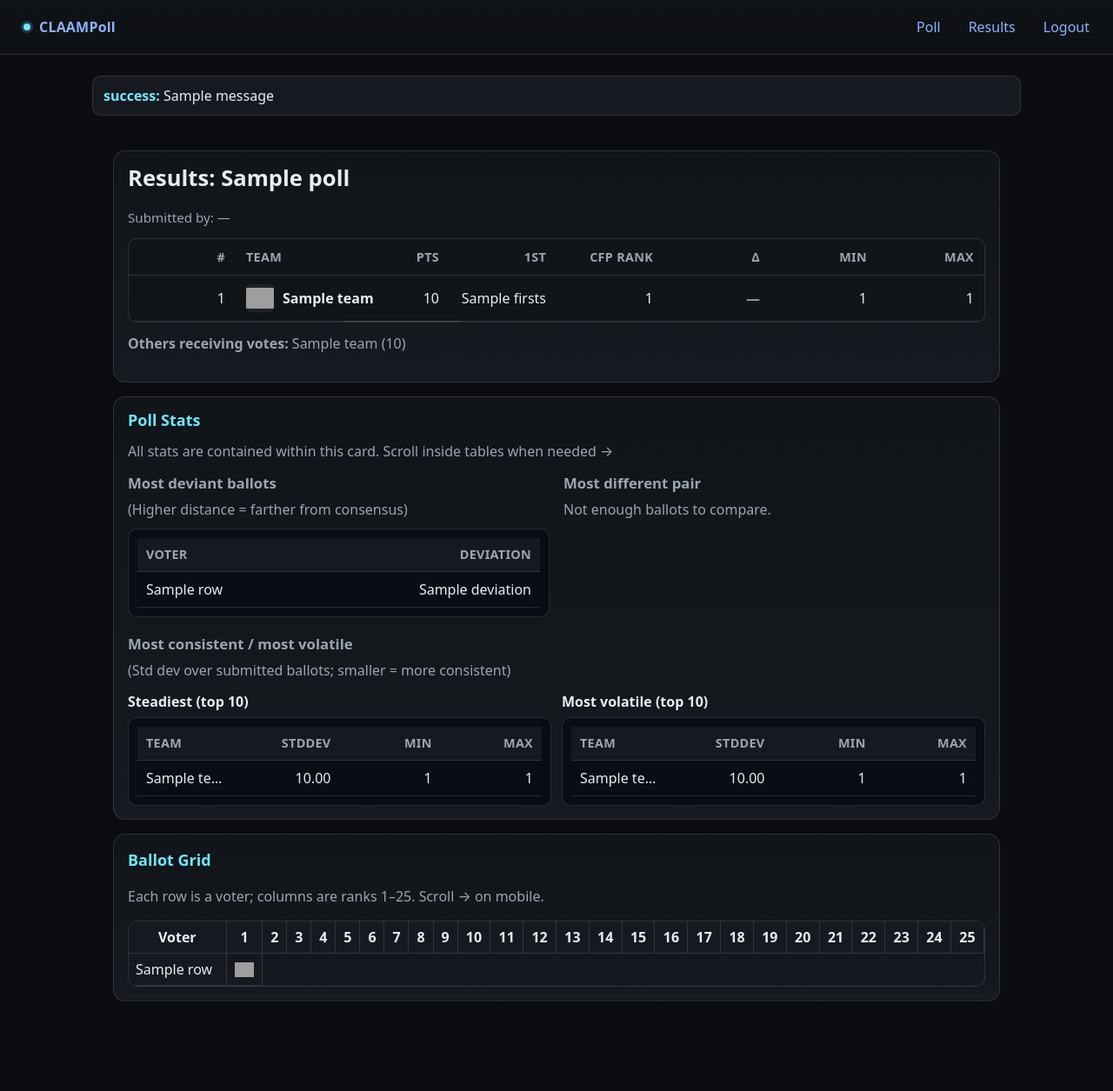
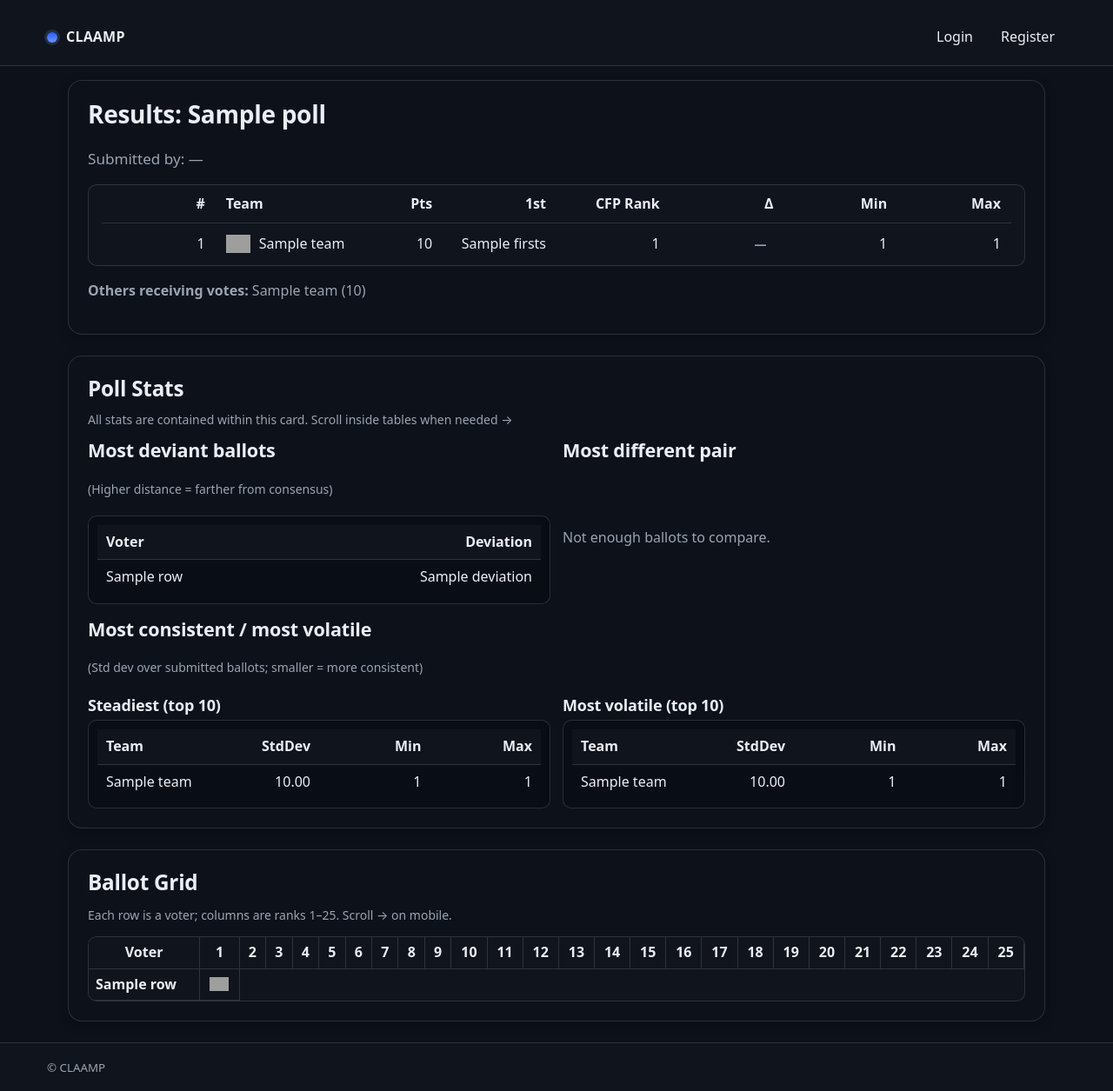
Before and after one commit to ahicks5/claamp-poll, a Flask app: template templates/poll_results.html in a window 1280 px wide. Shown: the whole page at 87% size. Run offline with Flask 3, Linux system fonts and the light colour scheme; the template is opened without the code that fills it: most values are stand-ins (such as "Sample title", 1, 10 or a date in 2020); one stand-in notice (Sample message) is shown; grey boxes are pictures that could not be loaded.

Commit message:
first commit

```diff
--- /dev/null
+++ b/static/css/app.css
@@ -0,0 +1,310 @@
+/* ==========================================================================
+   CLAAMP • Mobile-first design system
+   - Color tokens
+   - Base / typography
+   - Layout containers
+   - Cards & surfaces
+   - Buttons & inputs
+   - Tables (scrollable)
+   - Utilities
+   - Motion & micro-interactions
+   ========================================================================== */
+
+/* ---------- 1) Tokens ---------------------------------------------------- */
+:root{
+  /* palette (dark-first; adjusts via @media color-scheme) */
+  --bg: #0c111a;
+  --bg-2: #0e1420;
+  --panel-1: #0e1420;
+  --panel-2: #101826;
+  --panel-3: #151d2d;
+
+  --fg: #eaeef7;
+  --fg-muted: #a8b2c6;
+  --line: #2b364c;
+  --line-soft: #22314a;
+
+  --brand: #7aa2ff;
+  --brand-2: #94b4ff;
+  --ok: #34d399;
+  --warn: #f59e0b;
+  --bad: #ef4444;
+
+  /* spacing scale */
+  --space-1: 4px;
+  --space-2: 8px;
+  --space-3: 12px;
+  --space-4: 16px;
+  --space-5: 20px;
+  --space-6: 24px;
+  --space-7: 28px;
+  --space-8: 32px;
+  --radius-1: 8px;
+  --radius-2: 12px;
+  --radius-3: 16px;
+  --shadow-1: 0 4px 14px rgba(0,0,0,.18);
+  --shadow-2: 0 10px 30px rgba(0,0,0,.22);
+
+  /* type */
+  --fs-0: clamp(12px, 0.82rem, 14px);
+  --fs-1: clamp(14px, 0.9rem, 15px);
+  --fs-2: clamp(15px, 1.0rem, 16px);
+  --fs-3: clamp(16px, 1.05rem, 18px);
+  --fs-4: clamp(18px, 1.25rem, 22px);
+  --fs-5: clamp(20px, 1.5rem, 26px);
+  --fs-6: clamp(24px, 1.9rem, 32px);
+
+  --tap-min: 44px; /* Apple HIG minimum */
+}
+
+/* Light mode tweaks */
+@media (prefers-color-scheme: light) {
+  :root{
+    --bg: #ffffff;
+    --bg-2: #f8fafc;
+    --panel-1: #ffffff;
+    --panel-2: #ffffff;
+    --panel-3: #f4f7fb;
+
+    --fg: #0e1320;
+    --fg-muted: #50607a;
+    --line: #e5e9f2;
+    --line-soft: #eef2f8;
+
+    --brand: #275efe;
+    --brand-2: #6e95ff;
+  }
+}
+
+/* Respect safe areas */
+:root {
+  --inset-top: env(safe-area-inset-top);
+  --inset-right: env(safe-area-inset-right);
+  --inset-bottom: env(safe-area-inset-bottom);
+  --inset-left: env(safe-area-inset-left);
+}
+
+/* ---------- 2) Base / typography ---------------------------------------- */
+* { box-sizing: border-box; }
+html, body { background: var(--bg); color: var(--fg); }
+body { text-rendering: optimizeLegibility; -webkit-font-smoothing: antialiased; }
+a { color: var(--brand); text-decoration: none; }
+a:hover { text-decoration: underline; }
+.muted { color: var(--fg-muted); }
+.small { font-size: var(--fs-0); }
+
+h1 { font-size: var(--fs-6); line-height: 1.1; margin: 0 0 var(--space-4); letter-spacing: -0.01em; }
+h2 { font-size: var(--fs-5); line-height: 1.15; margin: 0 0 var(--space-3); }
+h3 { font-size: var(--fs-4); line-height: 1.2; margin: 0 0 var(--space-2); }
+h4 { font-size: var(--fs-3); line-height: 1.25; margin: 0 0 var(--space-2); }
+
+/* ---------- 3) Layout ---------------------------------------------------- */
+.site-header {
+  position: sticky; top: 0; z-index: 50;
+  background: var(--panel-2);
+  border-bottom: 1px solid var(--line);
+  padding-top: calc(var(--space-2) + var(--inset-top, 0px));
+}
+.site-header__inner{
+  max-width: var(--app-max);
+  margin: 0 auto;
+  display: flex; align-items: center;
+  gap: var(--space-3);
+  padding: var(--space-2) var(--space-3);
+}
+.brand{ display:flex; align-items:center; gap:10px; font-weight: 600; color: var(--fg); }
+.brand:hover{ text-decoration: none; opacity:.95; }
+.brand__dot{ width: 12px; height: 12px; border-radius: 999px; background: linear-gradient(180deg,var(--brand),var(--brand-2)); box-shadow: 0 0 0 3px rgba(122,162,255,.18); }
+.brand__text{ letter-spacing: .2px; }
+
+.nav-toggle{
+  width: var(--tap-min); height: var(--tap-min);
+  border: 1px solid var(--line); border-radius: var(--radius-2);
+  background: var(--panel-3);
+  display: grid; place-items: center;
+}
+.nav-toggle__bar{
+  width: 22px; height: 2px; background: var(--fg); position: relative; display:block;
+}
+.nav-toggle__bar::before, .nav-toggle__bar::after{
+  content:""; position:absolute; left:0; right:0; height:2px; background:var(--fg);
+}
+.nav-toggle__bar::before{ top: -7px; } .nav-toggle__bar::after{ top: 7px; }
+
+.site-nav{ display:none; }
+.site-nav.open{ display:block; }
+.site-nav__list{ list-style:none; margin:0; padding: var(--space-2) 0 0 0; display:grid; gap:2px; }
+.site-nav__link{
+  display:block; padding: 12px 10px; border-radius: 10px; color: var(--fg);
+  border: 1px solid transparent;
+}
+.site-nav__link:hover{ background: var(--panel-3); border-color: var(--line); text-decoration:none; }
+
+@media (min-width: 840px){
+  .nav-toggle{ display:none; }
+  .site-nav{ display:block; margin-left:auto; }
+  .site-nav__list{ display:flex; gap: 6px; padding: 0; }
+  .site-nav__link{ padding: 10px 12px; }
+}
+
+.site-main{
+  max-width: var(--app-max);
+  margin: 0 auto;
+  padding: var(--space-4) var(--space-3) calc(var(--space-6) + var(--inset-bottom, 0px)) var(--space-3);
+}
+
+.site-footer{
+  border-top: 1px solid var(--line);
+  background: var(--panel-2);
+}
+.site-footer__inner{
+  max-width: var(--app-max); margin: 0 auto;
+  padding: var(--space-4) var(--space-3);
+}
+
+/* Containers & stacks */
+.container{ max-width: 100%; }
+.card{
+  background: var(--panel-1);
+  border: 1px solid var(--line);
+  border-radius: var(--radius-3);
+  padding: clamp(14px, 3.5vw, 22px);
+  box-shadow: var(--shadow-1);
+}
+.stack{ display: grid; gap: var(--space-3); }
+.split{ display:grid; gap: var(--space-3); }
+@media (min-width: 900px){ .split{ grid-template-columns: 1fr 1fr; } }
+
+/* ---------- 4) Buttons & Inputs ---------------------------------------- */
+.btn{
+  display:inline-flex; align-items:center; justify-content:center;
+  min-height: var(--tap-min);
+  padding: 0 14px;
+  border-radius: 999px;
+  border: 1px solid var(--line);
+  background: var(--panel-3);
+  color: var(--fg); cursor: pointer;
+  transition: transform .12s ease, background .2s ease, border-color .2s ease, box-shadow .2s ease;
+  will-change: transform;
+}
+.btn:hover{ background: linear-gradient(180deg, var(--panel-3), #1a2334); border-color: var(--line-soft); text-decoration:none; }
+.btn:active{ transform: translateY(1px) scale(.99); }
+.btn:focus-visible{ outline: 2px solid color-mix(in oklab, var(--brand), #fff 25%); outline-offset: 2px; }
+.btn.sm{ min-height: 36px; padding: 0 12px; border-radius: 12px; }
+
+.btn-primary{
+  border-color: transparent;
+  background: linear-gradient(180deg, var(--brand), var(--brand-2));
+  color: #081229; box-shadow: 0 6px 18px rgba(122,162,255,.25);
+}
+.btn-ghost{
+  background: transparent;
+  border-color: var(--line);
+}
+
+.label{ font-size: var(--fs-1); color: var(--fg-muted); }
+.input, input[type="text"], input[type="email"], input[type="password"], input[type="number"], select, textarea{
+  width: 100%;
+  min-height: var(--tap-min);
+  padding: 10px 12px;
+  color: var(--fg);
+  background: var(--panel-3);
+  border: 1px solid var(--line);
+  border-radius: 12px;
+}
+.input::placeholder, textarea::placeholder{ color: color-mix(in oklab, var(--fg-muted), #fff 10%); }
+textarea{ resize: vertical; }
+
+/* ---------- 5) Tables (mobile scrollable inside the card) --------------- */
+.table-wrap, .h-scroll{
+  overflow-x: auto; overflow-y: hidden;
+  scrollbar-gutter: stable both-edges;
+  -webkit-overflow-scrolling: touch;
+  border-radius: 10px;
+  border: 1px solid var(--line);
+  background: var(--panel-2);
+}
+.table{
+  width: 100%;
+  border-collapse: separate;
+  border-spacing: 0;
+  min-width: 560px; /* allow narrow screens to scroll */
+}
+.table th, .table td{
+  text-align: left;
+  padding: 10px 12px;
+  border-bottom: 1px solid var(--line);
+  white-space: nowrap;
+}
+.table thead th{
+  position: sticky; top: 0; z-index: 1;
+  background: linear-gradient(180deg,var(--panel-2), var(--panel-3));
+  font-weight: 600;
+}
+.table tr:last-child td{ border-bottom: 0; }
+.table .num{ text-align: right; }
+
+/* Team cell pattern used in results */
+.team-cell{ display:flex; align-items:center; gap:10px; min-width: 160px; }
+.team-logo{ width: 22px; height: 22px; object-fit: contain; }
+.team-name{ overflow: hidden; text-overflow: ellipsis; }
+
+.delta{ display:inline-flex; align-items:center; gap:6px; padding: 2px 8px; border-radius: 999px; font-size: var(--fs-0); }
+.delta.up{ background: color-mix(in oklab, var(--ok), transparent 78%); color: var(--ok); }
+.delta.down{ background: color-mix(in oklab, var(--bad), transparent 80%); color: var(--bad); }
+.delta.flat{ color: var(--fg-muted); }
+
+/* Stats card grid (Poll Stats) stays inside its card) */
+.stats-card .stats-grid{
+  display: grid;
+  gap: var(--space-3);
+  grid-template-columns: 1fr;
+}
+.stats-section{ display: grid; gap: var(--space-2); }
+.stat-table-wrap{ overflow:auto; border:1px solid var(--line); border-radius:12px; background: var(--panel-2); }
+.stats-section--span2 .split-cols{ display:grid; gap: var(--space-3); }
+@media (min-width: 1000px){
+  .stats-card .stats-grid{ grid-template-columns: 1fr 1fr; }
+  .stats-section--span2{ grid-column: 1 / -1; }
+  .stats-section--span2 .split-cols{ grid-template-columns: 1fr 1fr; }
+}
+
+/* Ballot grid/table helpers */
+.ballot-grid-wrap{ overflow:auto; border:1px solid var(--line); border-radius: 12px; background: var(--panel-2); }
+.ballot-grid{ border-collapse: separate; border-spacing: 0; min-width: 900px; width: 100%; }
+.ballot-grid th, .ballot-grid td{ padding: 8px 10px; border-bottom: 1px solid var(--line); white-space: nowrap; }
+.voter-name{ position: sticky; left: 0; background: var(--panel-2); font-weight: 600; }
+
+/* ---------- 6) Surface polish ------------------------------------------ */
+.card:hover{
+  box-shadow: var(--shadow-2);
+  transition: box-shadow .25s ease;
+}
+hr{ border: none; height:1px; background: var(--line); margin: var(--space-4) 0; }
+
+/* ---------- 7) Utilities ------------------------------------------------- */
+.mt-1{ margin-top: var(--space-2); } .mt-2{ margin-top: var(--space-4); } .mt-3{ margin-top: var(--space-6); }
+.mb-1{ margin-bottom: var(--space-2); } .mb-2{ margin-bottom: var(--space-4); } .mb-3{ margin-bottom: var(--space-6); }
+.center { display:grid; place-items:center; }
+.flex{ display:flex; } .space-between{ justify-content: space-between; }
+.truncate{ overflow: hidden; text-overflow: ellipsis; white-space: nowrap; }
+
+.skip-link{
+  position: absolute; left: -9999px; top:auto; width:1px; height:1px; overflow:hidden;
+}
+.skip-link:focus{ position: fixed; left: var(--space-3); top: var(--space-3); width:auto; height:auto;
+  background: var(--brand); color: #081229; padding: 8px 12px; border-radius: 999px; }
+
+/* ---------- 8) Motion & interactions ------------------------------------ */
+@media (prefers-reduced-motion: no-preference){
+  .site-header{ transition: background .25s ease, border-color .25s ease, transform .25s ease; }
+  .site-header.scrolled{ background: color-mix(in oklab, var(--panel-2), black 8%); }
+  .card, .btn { transition: box-shadow .25s ease, transform .12s ease; }
+}
+
+/* ---------- 9) iOS tap highlights & scrollbars -------------------------- */
+* { -webkit-tap-highlight-color: rgba(122,162,255, .15); }
+.h-scroll::-webkit-scrollbar, .table-wrap::-webkit-scrollbar, .ballot-grid-wrap::-webkit-scrollbar{ height: 10px; }
+.h-scroll::-webkit-scrollbar-thumb, .table-wrap::-webkit-scrollbar-thumb, .ballot-grid-wrap::-webkit-scrollbar-thumb{
+  background: var(--line); border-radius: 10px;
+}
--- /dev/null
+++ b/static/css/mobile.css
@@ -0,0 +1,149 @@
+/* mobile.css — non-destructive, loaded LAST. Improves mobile UX without changing your existing class names. */
+
+/* 1) Core mobile viewport scaling */
+:root {
+  /* Typographic scale that adapts across phones to small tablets */
+  --mobile-font-min: 15px;
+  --mobile-font-max: 18px;
+
+  /* Comfortable tap-target sizing and spacing */
+  --tap-min: 44px;
+  --space-1: 6px;
+  --space-2: 10px;
+  --space-3: 14px;
+  --radius-1: 10px;
+  --radius-2: 14px;
+
+  /* Fallback colors in case tokens aren’t present */
+  --panel-1: #0c111a;
+  --panel-2: #10141c;
+  --panel-3: #1b1f29;
+  --line: rgba(148,163,184,.22);
+  --fg: #eaeef7;
+  --muted: #9aa4b2;
+  --focus-ring: rgba(147,197,253,.45);
+}
+
+/* Respect iOS safe areas */
+html {
+  font-size: clamp(var(--mobile-font-min), 1.2vw + 12px, var(--mobile-font-max));
+  -webkit-text-size-adjust: 100%;
+}
+body {
+  padding-left: max(0px, env(safe-area-inset-left));
+  padding-right: max(0px, env(safe-area-inset-right));
+  background: var(--panel-1);
+}
+
+/* 2) Container & card hygiene on small screens */
+@media (max-width: 768px) {
+  .container {
+    width: 100%;
+    max-width: 100%;
+    padding-left: 12px;
+    padding-right: 12px;
+  }
+  .card {
+    border-radius: var(--radius-2) !important;
+    overflow: hidden; /* keep children inside the box */
+  }
+  .card > *:first-child { margin-top: 10px; }
+  .card > *:last-child  { margin-bottom: 10px; }
+}
+
+/* 3) Typography polish */
+h1, h2, h3, h4 {
+  line-height: 1.2;
+  letter-spacing: -.01em;
+}
+h1 { font-size: clamp(1.25rem, 2.6vw + 1rem, 1.6rem); }
+h2 { font-size: clamp(1.10rem, 2.1vw + .95rem, 1.35rem); }
+h3 { font-size: clamp(1.00rem, 1.6vw + .9rem, 1.2rem); }
+
+.muted { color: var(--muted); }
+
+/* 4) Tap targets (buttons, inputs, links-as-buttons) */
+button, .btn, input[type="submit"] {
+  min-height: var(--tap-min);
+  padding: 10px 14px;
+  border-radius: 999px;
+}
+.input, input, select, textarea {
+  min-height: 42px;
+  border-radius: 10px;
+}
+
+/* 5) Scrolling tables that never overflow horizontally */
+.h-scroll,
+.table-wrap,
+.stat-table-wrap,
+.ballot-grid-wrap {
+  overflow-x: auto !important;
+  -webkit-overflow-scrolling: touch;
+}
+
+.table { width: 100%; border-collapse: separate; border-spacing: 0; }
+.table th, .table td { padding: 10px 12px; white-space: nowrap; }
+.table thead th {
+  position: sticky; top: 0; z-index: 2;
+  background: var(--panel-2); /* readable when header sticks */
+  border-bottom: 1px solid var(--line);
+}
+
+/* Narrow the first ranking column and give “Team” more room on phones */
+@media (max-width: 768px) {
+  .table th.num, .table td.num { width: 1%; text-align: right; }
+  .table th:nth-child(2), .table td:nth-child(2) { min-width: 180px; } /* “Team” */
+}
+
+/* 6) Logos & images scale nicely */
+img, svg, video { max-width: 100%; height: auto; }
+
+/* 7) Vote page: keep everything inside boxes, mobile behaviors first */
+.rank-rows { contain: layout paint; } /* avoids weird overflow during reflow */
+.rank-slot { outline-offset: -2px; }
+.rank-dropzone--hover { outline: 2px solid var(--focus-ring); border-radius: 12px; }
+
+/* Make the plus button comfortably tappable on phones */
+@media (max-width: 768px) {
+  .slot-add {
+    width: 46px; height: 46px;
+    background: var(--panel-3);
+    border: 1px solid var(--line);
+  }
+}
+
+/* 8) Results: stats grid never bleeds; tables scroll inside the card */
+.stats-card,
+.results-container .card {
+  overflow: hidden;
+}
+.stats-grid .stats-section { min-width: 0; }
+.stats-section .stat-table-wrap { max-width: 100%; }
+
+/* 9) Sticky top bars remain visible when the mobile picker opens/closes */
+.vote-bar.sticky {
+  backdrop-filter: saturate(140%) blur(6px);
+}
+html.picker-open body { overflow: hidden; }
+
+/* 10) Focus states (accessible, subtle) */
+:where(a, button, .btn, .logo-card, .picker__item, .rank-slot) :focus-visible,
+:where(a, button, .btn, .logo-card, .picker__item, .rank-slot):focus-visible {
+  outline: 3px solid var(--focus-ring);
+  outline-offset: 2px;
+  border-radius: 12px;
+}
+
+/* 11) Safe “no horizontal scroll” guard on the page body */
+html, body {
+  overflow-x: hidden;
+}
+
+/* 12) Micro-interaction defaults (smooth but subtle) */
+* {
+  scroll-behavior: smooth;
+}
+button, .btn, .logo-card, .picker__item, .rank-slot, .table th, .table td {
+  transition: transform .12s ease, opacity .12s ease, background-color .15s ease, border-color .15s ease;
+}
--- a/templates/base.html
+++ b/templates/base.html
@@ -1,51 +1,91 @@
-<!doctype html>
-<html lang="en">
+<!DOCTYPE html>
+<html lang="en" class="no-js" data-color-scheme="auto">
 <head>
-  <meta charset="utf-8">
-  <meta name="viewport" content="width=device-width, initial-scale=1">
-  <title>{% block title %}Polls{% endblock %}</title>
+  <meta charset="utf-8" />
+  <meta name="viewport"
+        content="width=device-width, initial-scale=1, viewport-fit=cover" />
+  <meta name="color-scheme" content="light dark" />
+  <meta name="theme-color" content="#0c111a" media="(prefers-color-scheme: dark)">
+  <meta name="theme-color" content="#ffffff" media="(prefers-color-scheme: light)">
 
-  <!-- CSS bundle -->
-  <link rel="stylesheet" href="{{ url_for('static', filename='tokens.css') }}">
-  <link rel="stylesheet" href="{{ url_for('static', filename='base.css') }}">
-  <link rel="stylesheet" href="{{ url_for('static', filename='nav.css') }}">
-  <link rel="stylesheet" href="{{ url_for('static', filename='buttons.css') }}">
-  <link rel="stylesheet" href="{{ url_for('static', filename='forms.css') }}">
-  <link rel="stylesheet" href="{{ url_for('static', filename='cards.css') }}">
-  <link rel="stylesheet" href="{{ url_for('static', filename='tables.css') }}">
-  <link rel="stylesheet" href="{{ url_for('static', filename='ballot.css') }}">
-  <link rel="stylesheet" href="{{ url_for('static', filename='palette.css') }}">
-  <link rel="stylesheet" href="{{ url_for('static', filename='utilities.css') }}">
-  <link rel="stylesheet" href="{{ url_for('static', filename='results.css') }}">
+  <title>{% block title %}CLAAMP{% endblock %}</title>
+
+  <!-- System UI font stack for speed & crispness -->
+  <link rel="preconnect" href="https://fonts.gstatic.com" crossorigin>
+  <style>
+    :root {
+      --app-max: 1200px;
+    }
+    html { -webkit-text-size-adjust: 100%; }
+    html, body { height: 100%; }
+    body {
+      margin: 0;
+      color-scheme: light dark;
+      background: #0c111a;
+      color: #eaeef7;
+      font: 400 16px/1.45 system-ui, -apple-system, "Segoe UI", Roboto, Inter, "Helvetica Neue", Arial, "Noto Sans", "Apple Color Emoji", "Segoe UI Emoji", "Segoe UI Symbol", "Noto Color Emoji", sans-serif;
+    }
+    /* noscript basic guard so content isn't hidden if JS toggles classes */
+    .no-js body { opacity: 1 !important; }
+  </style>
+
+  <!-- Global app stylesheet -->
+  <link rel="stylesheet" href="{{ url_for('static', filename='css/app.css') }}" />
+  <link rel="stylesheet" href="{{ url_for('static', filename='css/mobile.css') }}">
+  {% block head %}{% endblock %}
 </head>
 
 <body>
-  <nav class="nav">
-    <div class="nav-inner container">
-      <a class="brand" href="{{ url_for('poll.dashboard') }}">
-        <span class="dot"></span>
-        <span>CLAAMPoll</span>
+  <a class="skip-link" href="#main">Skip to content</a>
+
+  <!-- App header / nav (mobile-first) -->
+  <header class="site-header" role="banner">
+    <div class="site-header__inner">
+      <a class="brand" href="{{ url_for('poll.dashboard') if current_user.is_authenticated else url_for('auth.login') }}">
+        <span class="brand__dot"></span>
+        <span class="brand__text">CLAAMP</span>
       </a>
-      <div class="nav-links">
-        <a href="{{ url_for('poll.dashboard') }}">Poll</a>
-        <a href="{{ url_for('poll.results') }}">Results</a>
-        <a href="{{ url_for('auth.logout') }}">Logout</a>
-      </div>
+
+      <button class="nav-toggle" id="nav-toggle" aria-expanded="false" aria-controls="site-nav">
+        <span class="nav-toggle__bar"></span>
+        <span class="sr-only">Menu</span>
+      </button>
+
+      <nav id="site-nav" class="site-nav" aria-label="Primary">
+        <ul class="site-nav__list">
+          {% if current_user.is_authenticated %}
+            <li><a class="site-nav__link" href="{{ url_for('poll.dashboard') }}">Dashboard</a></li>
+            <li><a class="site-nav__link" href="{{ url_for('poll.vote_form') }}">Vote</a></li>
+            <li><a class="site-nav__link" href="{{ url_for('poll.results') }}">Results</a></li>
+            {% if getattr(current_user, 'is_admin', False) %}
+              <li><a class="site-nav__link" href="{{ url_for('poll.admin_panel') }}">Admin</a></li>
+            {% endif %}
+            <li><a class="site-nav__link" href="{{ url_for('auth.logout') }}">Logout</a></li>
+          {% else %}
+            <li><a class="site-nav__link" href="{{ url_for('auth.login') }}">Login</a></li>
+            <li><a class="site-nav__link" href="{{ url_for('auth.register') }}">Register</a></li>
+          {% endif %}
+        </ul>
+      </nav>
     </div>
-  </nav>
+  </header>
 
-  <main class="main">
-    {% with msgs = get_flashed_messages(with_categories=true) %}
-      {% if msgs %}
-        <div class="alerts">
-          {% for cat,msg in msgs %}
-            <div class="alert"><strong>{{cat}}:</strong> {{msg}}</div>
-          {% endfor %}
-        </div>
-      {% endif %}
-    {% endwith %}
-
+  <!-- Main content -->
+  <main id="main" class="site-main" role="main">
     {% block content %}{% endblock %}
   </main>
+
+  <!-- Footer -->
+  <footer class="site-footer">
+    <div class="site-footer__inner">
+      <small class="muted">© {{  (now() or None).year if callable(now) else '' }} CLAAMP</small>
+    </div>
+  </footer>
+
+  <script>
+    document.documentElement.classList.remove('no-js');
+  </script>
+  <script src="{{ url_for('static', filename='js/app.js') }}" defer></script>
+  {% block scripts %}{% endblock %}
 </body>
 </html>
```
Also changed, not shown: static/js/app.js (added, +43 -0 lines).
